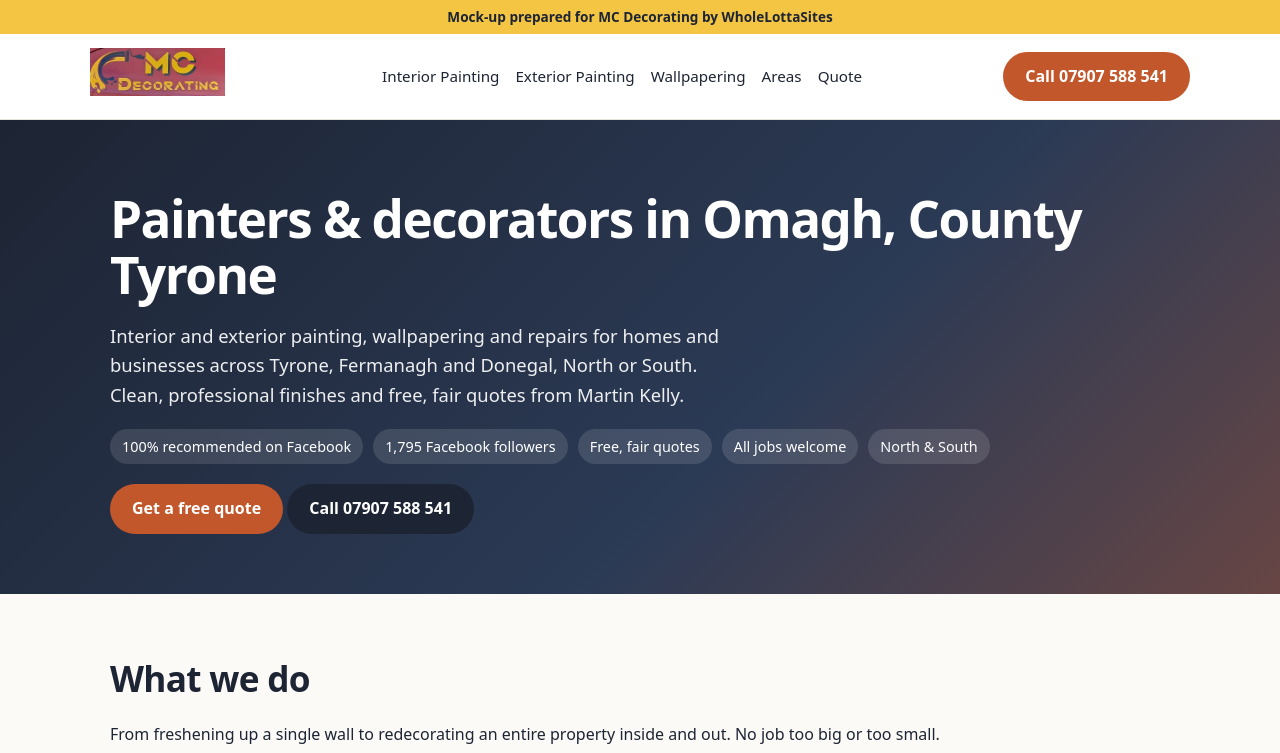
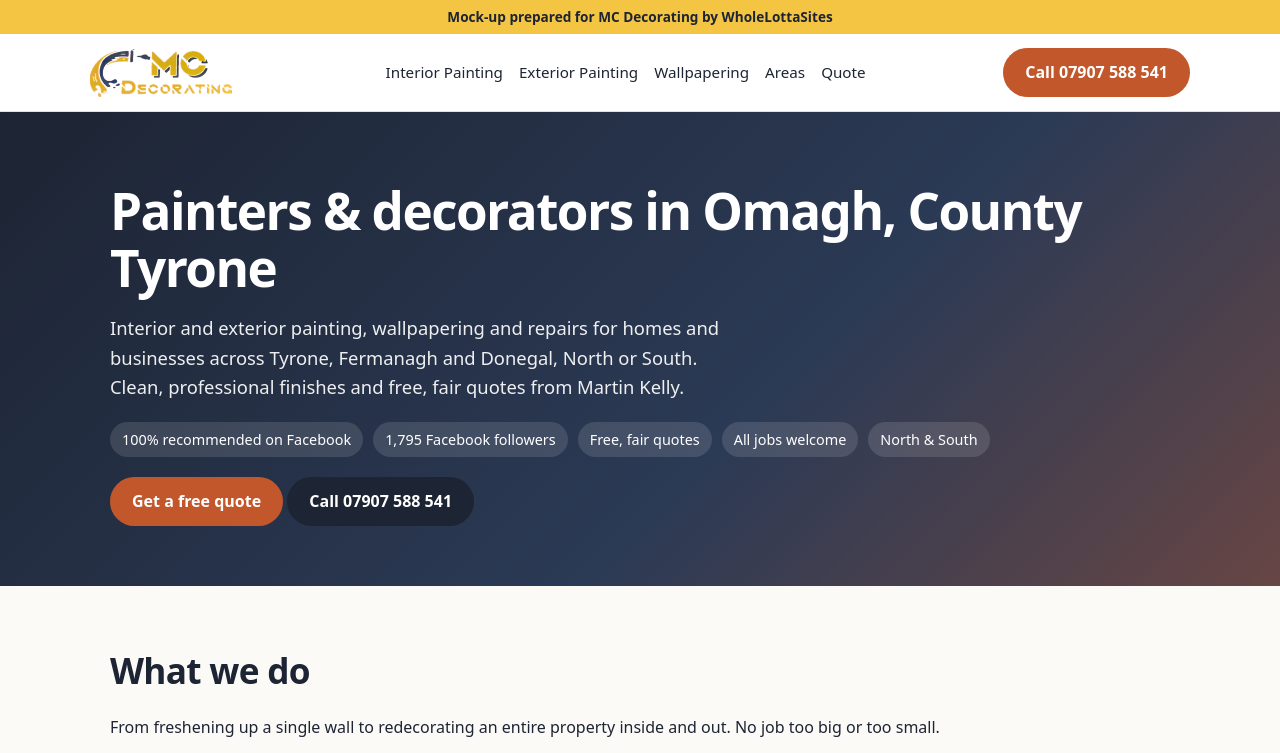
Before and after one commit to FrozenVisions/mcdecorating-mockup, a plain HTML site: page index.html in a window 1280 px wide. Shown: the top 753 px of the page. Drawn offline with Linux system fonts and the light colour scheme.

Commit message:
Transparent cut-out logo and favicon (1/2)

```diff
--- a/index.html
+++ b/index.html
@@ -1,8 +1,8 @@
 <!doctype html><html lang="en-GB"><head><meta charset="utf-8"><meta name="viewport" content="width=device-width,initial-scale=1">
 <meta name="robots" content="noindex,nofollow"><title>Painters & Decorators Omagh | MC Decorating | Tyrone & Fermanagh</title><meta name="description" content="Painter and decorator in Omagh, Co. Tyrone. Interior & exterior painting, wallpapering and repairs across Tyrone, Fermanagh & Donegal. Free quotes: 07907 588 541.">
-<link rel="icon" type="image/png" href="favicon.png"><link rel="stylesheet" href="style.css"><script type="application/ld+json">{"@context": "https://schema.org", "@type": "HousePainter", "name": "MC Decorating", "telephone": "+447907588541", "email": "martink.kelly@yahoo.co.uk", "url": "https://frozenvisions.github.io/mcdecorating-mockup/", "address": {"@type": "PostalAddress", "addressLocality": "Omagh", "addressRegion": "County Tyrone", "addressCountry": "GB"}, "areaServed": ["Omagh", "County Tyrone", "County Fermanagh", "County Donegal"], "sameAs": ["https://www.facebook.com/p/MC-Decorating-61573444553395/"], "logo": "https://frozenvisions.github.io/mcdecorating-mockup/img-logo.jpg", "founder": {"@type": "Person", "name": "Martin Kelly"}}</script></head><body>
+<link rel="icon" type="image/png" href="favicon.png"><link rel="stylesheet" href="style.css"><script type="application/ld+json">{"@context": "https://schema.org", "@type": "HousePainter", "name": "MC Decorating", "telephone": "+447907588541", "email": "martink.kelly@yahoo.co.uk", "url": "https://frozenvisions.github.io/mcdecorating-mockup/", "address": {"@type": "PostalAddress", "addressLocality": "Omagh", "addressRegion": "County Tyrone", "addressCountry": "GB"}, "areaServed": ["Omagh", "County Tyrone", "County Fermanagh", "County Donegal"], "sameAs": ["https://www.facebook.com/p/MC-Decorating-61573444553395/"], "logo": "https://frozenvisions.github.io/mcdecorating-mockup/logo.png", "founder": {"@type": "Person", "name": "Martin Kelly"}}</script></head><body>
 <div class="mock">Mock-up prepared for MC Decorating by WholeLottaSites</div>
-<header><div class="wrap nav"><a class="logo" href="" aria-label="MC Decorating home"><img src="img-logo.jpg" alt="MC Decorating logo" width="135" height="48"></a><nav><a href="services/interior-painting/">Interior Painting</a><a href="services/exterior-painting/">Exterior Painting</a><a href="services/wallpapering/">Wallpapering</a><a href="#areas">Areas</a><a href="#quote">Quote</a></nav><a class="btn" href="tel:+447907588541">Call 07907 588 541</a></div></header>
+<header><div class="wrap nav"><a class="logo" href="" aria-label="MC Decorating home"><img src="logo.png" alt="MC Decorating logo" width="142" height="48"></a><nav><a href="services/interior-painting/">Interior Painting</a><a href="services/exterior-painting/">Exterior Painting</a><a href="services/wallpapering/">Wallpapering</a><a href="#areas">Areas</a><a href="#quote">Quote</a></nav><a class="btn" href="tel:+447907588541">Call 07907 588 541</a></div></header>
 <div class="hero"><div class="wrap"><h1>Painters &amp; decorators in Omagh, County Tyrone</h1>
 <p>Interior and exterior painting, wallpapering and repairs for homes and businesses across Tyrone, Fermanagh and Donegal, North or South. Clean, professional finishes and free, fair quotes from Martin Kelly.</p>
 <div class="chips"><span>100% recommended on Facebook</span><span>1,795 Facebook followers</span><span>Free, fair quotes</span><span>All jobs welcome</span><span>North &amp; South</span></div>
--- a/style.css
+++ b/style.css
@@ -3,7 +3,7 @@ a{color:#1f4e79}.wrap{max-width:1100px;margin:0 auto;padding:0 20px}
 .mock{background:#f4c542;color:#1d2433;text-align:center;font-size:.85rem;padding:6px 10px;font-weight:600}
 header{background:#fff;border-bottom:1px solid #e6e2d8;position:sticky;top:0;z-index:5}
 .nav{display:flex;align-items:center;justify-content:space-between;padding:14px 0;gap:12px;flex-wrap:wrap}
-.logo{font-weight:800;font-size:1.3rem;text-decoration:none;color:#1d2433;letter-spacing:-.02em}.logo span{color:#c2572b}
+.logo img{display:block;height:48px;width:auto;}.logo{font-weight:800;font-size:1.3rem;text-decoration:none;color:#1d2433;letter-spacing:-.02em}.logo span{color:#c2572b}
 nav a{margin-left:16px;text-decoration:none;color:#1d2433;font-weight:500;font-size:.95rem}
 .btn{display:inline-block;background:#c2572b;color:#fff!important;padding:12px 22px;border-radius:999px;text-decoration:none;font-weight:700;border:0;cursor:pointer;font-size:1rem}
 .btn.alt{background:#1d2433}
```
Also changed, not shown: favicon.png, img-logo.jpg (deleted), logo.png (added).
